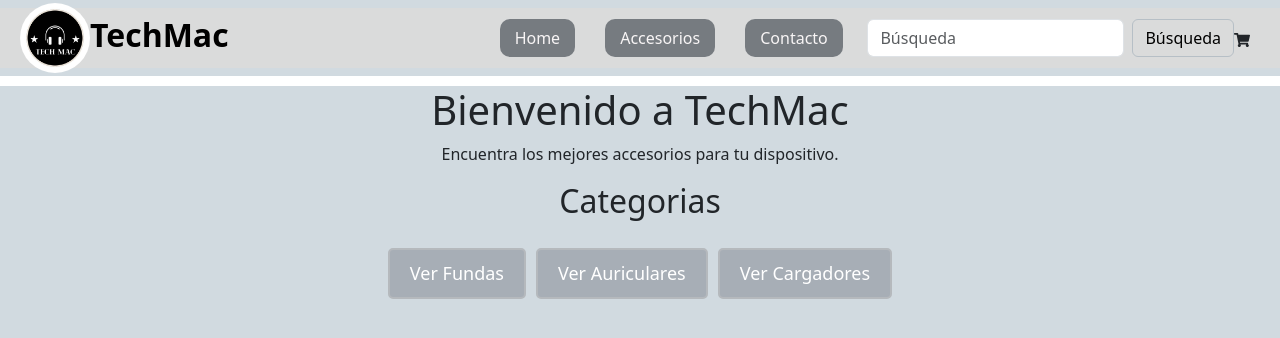
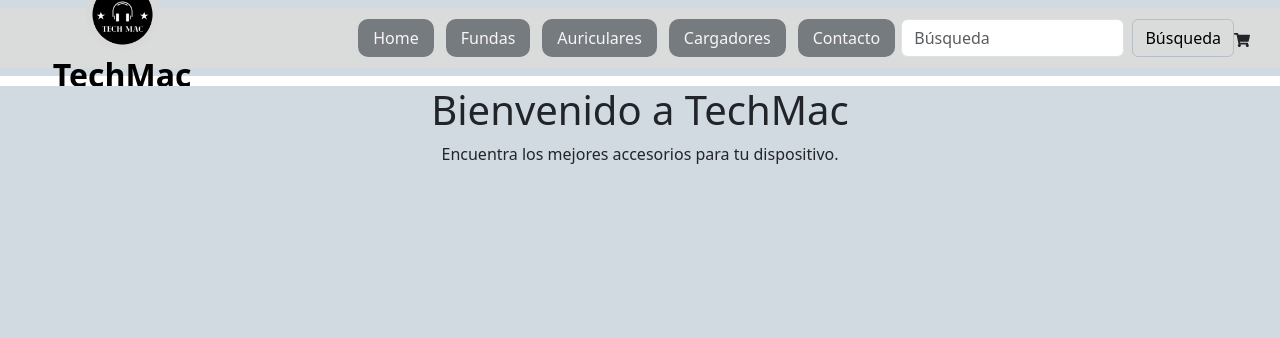
Before and after one commit to AngelRMarquez/Entrega-final-Marquez, a React (Vite) app: page / in a window 1280 px wide. Shown: the top 338 px of the page. Built offline with nearby package versions, Linux system fonts and the light colour scheme; the HTML template or start-up script is replaced by a standard one.

Commit message:
segunda preentrega

```diff
--- a/src/App.css
+++ b/src/App.css
@@ -13,7 +13,7 @@
 .font-techmac {
   font-size: 2rem;
   font-weight: bold;
-  margin-right: 20%;
+  margin-right: 10%;
   margin-left: 20px;
   text-decoration: none;
   color: black;
@@ -28,12 +28,14 @@
 }
 
 .navbar img{
-  width: 70px;
+  width: 73px;
   border-radius: 50px;
 
 }
 
-
+ .h2{
+  text-align: center;
+ }
 /* Estilos para el CartWidget */
 .cart-widget {
   margin-right: 30px;
@@ -53,7 +55,7 @@
 .nav-linkk{
     color: rgb(248, 245, 245);
     padding: 8px 15px;
-    margin: 15px ;
+    margin: 6px ;
     border-radius: 10px;
     background-color:#767b80 ;;
     text-decoration: none;
@@ -259,8 +261,10 @@ background-color:#6e7174  ;
 }
 
 .accessory-item {
-
-    width: calc(50% - 20px);
+    display: flex;
+    flex-direction: column;
+    justify-content: center;
+    width: calc(30% - 100px);
     margin-bottom: 40px;
     position: relative;
     text-align: left;
--- a/src/App.jsx
+++ b/src/App.jsx
@@ -2,21 +2,24 @@
 import React from 'react';
 import './App.css';
 import { BrowserRouter, Routes, Route } from 'react-router-dom';
-import ProductsComponent from './components/products/ProductsComponent.jsx';
 import HomeComponent from './components/home/HomeComponent';
 import ContactComponent from './components/contact/ContactComponent';
 import NavBar from './components/navigation/NavBar';
 import SingleAccessories from './components/product/SingleAccessories';
 import CategoryComponent from './components/categories/CategoryComponent.jsx';
-// import ItemListContainer from './components/products/ItemListContainer.jsx';
+
 const App = () => {
+
+
     return (
+
+
         <div className="app">
             <BrowserRouter>
                 <NavBar />
                 <Routes>
                     <Route path="/" element={<HomeComponent />} />
-                    <Route path="/products" element={<ProductsComponent />} />
+                    {/* <Route path="/products" element={<ProductsComponent />} /> */}
                     <Route path="/product/:accesId" element={<SingleAccessories />} />
                     <Route path="/category/:catName" element={<CategoryComponent />} />
                     {/* <Route path="/category/:catName" element={<ItemListContainer />} /> */}
--- a/src/components/categories/CategoryComponent.jsx
+++ b/src/components/categories/CategoryComponent.jsx
@@ -2,12 +2,15 @@
 import { useParams } from "react-router-dom";
 import { useEffect, useState } from "react";
 import { getAccessories } from "../../asyncMock";
-import CartWidget from "../CartWidget";
+import { useNavigate } from 'react-router-dom';
+
+// import CartWidget from "../CartWidget";
 
 export default function CategoryComponent() {
     const { catName } = useParams();
     const [accessories, setAccessories] = useState([]);
-    const [counter, setCounter] = useState(0);
+    const navigate = useNavigate();
+
 
     useEffect(() => {
         const fetchData = async () => {
@@ -23,42 +26,37 @@ export default function CategoryComponent() {
         fetchData();
     }, [catName]);
 
-    const handleAddToCart = (accessoryId) => {
 
-        setCounter(counter + 1 );
 
-        console.log(`Agregando al carrito el accesorio con ID ${accessoryId}`);
-    };
+    useEffect(() => {
+        getAccessories.then((data) => {
+            setAccessories(data);
+        });
+    }, []);
 
-    const handleRemoveFromCart = (accessoryId) => {
-
-        if(counter > 0){
-            setCounter(counter - 1);
-        }else{
-            console.log('ya esta en el minimo 0');
-        }
-
-        console.log(`Eliminando del carrito el accesorio con ID ${accessoryId}`);
+    const handleClick = (id) => {
+        navigate(`/product/${id}`);
     };
 
     return (
         <div>
-            <h2>Categoría {catName}</h2>
+            <h2 className="h2">Categoría: {catName}</h2>
             <div className="accessories-list">
                 {accessories.map(accessory => (
                     <div key={accessory.id} className="accessory-item">
+                        <img src={accessory.imagen} alt={accessory.nombre} />
                         <h3>{accessory.nombre}</h3>
                         <p>Precio: ${accessory.precio}</p>
-                        <p>Descripción: {accessory.descripcion}</p>
-                        <img src={accessory.imagen} alt={accessory.nombre} />
                         <div className="accessory-buttons">
                         <button  className="add-to-cart-btn" onClick={() => handleAddToCart(accessory.id)}>Agregar al carrito</button>
-                        <h4 className="counter">{counter}</h4>
-                        <button className="remove-from-cart-btn" onClick={() => handleRemoveFromCart(accessory.id)}>Eliminar del carrito</button>
+                        <button className="add-to-cart-btn" onClick={() => handleClick(accessory.id)}>Ver detalles</button>
                     </div>
                     </div>
                 ))}
             </div>
         </div>
+
+
+
     );
 }
--- a/src/components/home/HomeComponent.jsx
+++ b/src/components/home/HomeComponent.jsx
@@ -9,10 +9,8 @@ const HomeComponent = () => {
 
             <h1>Bienvenido a TechMac</h1>
             <p>Encuentra los mejores accesorios para tu dispositivo.</p>
-            <h2>Categorias</h2>
-            <Link className="category-link" to="/category/fundas">Ver Fundas</Link>
-            <Link className="category-link" to="/category/auriculares">Ver Auriculares</Link>
-            <Link className="category-link" to="/category/cargadores">Ver Cargadores</Link>
+
+
         </div>
     );
 };
--- a/src/components/navigation/NavBar.jsx
+++ b/src/components/navigation/NavBar.jsx
@@ -2,14 +2,17 @@ import React from 'react';
 import CartWidget from '../CartWidget';
 import { Link } from 'react-router-dom';
 
+
 const NavBar = () => {
+
+
     return (
         <>
             <nav className="navbar navbar-expand-lg">
                 <div className="container-fluidd">
 
                     <a className="font-techmac" href="/">
-                    <img src="./img/logo-techmac.jpeg" alt="logo" />TechMac</a>
+                    <img src="./img/techmac-logo.jpeg" alt="logo" />TechMac</a>
 
                     <button className="navbar-toggler" type="button" data-bs-toggle="collapse" data-bs-target="#navbarSupportedContent" aria-controls="navbarSupportedContent" aria-expanded="false" aria-label="Toggle navigation">
                         <span className="navbar-toggler-icon"></span>
@@ -20,7 +23,13 @@ const NavBar = () => {
                                 <Link className="nav-linkk active" aria-current="page" to="/">Home</Link>
                             </li>
                             <li className="nav-item">
-                                <Link className="nav-linkk active" aria-current="page" to="/products">Accesorios</Link>
+                                <Link className="nav-linkk active" aria-current="page" to="/category/fundas">Fundas</Link>
+                            </li>
+                            <li className="nav-item">
+                                <Link className="nav-linkk active" aria-current="page" to="/category/auriculares">Auriculares</Link>
+                            </li>
+                            <li className="nav-item">
+                                <Link className="nav-linkk active" aria-current="page" to="/category/cargadores">Cargadores</Link>
                             </li>
                             <li className="nav-item">
                                 <Link className="nav-linkk active" aria-current="page" to="/contact">Contacto</Link>
--- a/src/components/products/ProductsComponent.jsx
+++ b/src/components/products/ProductsComponent.jsx
@@ -1,37 +1,37 @@
-// ProductsComponent.jsx
-import React, { useEffect, useState } from 'react';
-import { useNavigate } from 'react-router-dom';
-import { getAccessories } from '../../asyncMock';
+// // ProductsComponent.jsx
+// import React, { useEffect, useState } from 'react';
+// import { useNavigate } from 'react-router-dom';
+// import { getAccessories } from '../../asyncMock';
 
-const ProductsComponent = () => {
-    const navigate = useNavigate();
-    const [accessories, setAccessories] = useState([]);
+// const ProductsComponent = () => {
+//     const navigate = useNavigate();
+//     const [accessories, setAccessories] = useState([]);
 
-    useEffect(() => {
-        getAccessories.then((data) => {
-            setAccessories(data);
-        });
-    }, []);
+//     useEffect(() => {
+//         getAccessories.then((data) => {
+//             setAccessories(data);
+//         });
+//     }, []);
 
-    const handleClick = (id) => {
-        navigate(`/product/${id}`);
-    };
+//     const handleClick = (id) => {
+//         navigate(`/product/${id}`);
+//     };
 
-    return (
-        <div className="card-container">
-        {accessories.map((accessory) => (
-            <div className="card" key={accessory.id}>
-                <img src={accessory.imagen} alt={accessory.nombre} />
-                <div className="card-content">
-                    <h4 className="card-title">{accessory.nombre}</h4>
-                    <p className="card-price">Precio: ${accessory.precio}</p>
-                    <button className="card-button" onClick={() => handleClick(accessory.id)}>Ver detalles</button>
-                </div>
-            </div>
-        ))}
-    </div>
+//     return (
+//         <div className="card-container">
+//         {accessories.map((accessory) => (
+//             <div className="card" key={accessory.id}>
+//                 <img src={accessory.imagen} alt={accessory.nombre} />
+//                 <div className="card-content">
+//                     <h4 className="card-title">{accessory.nombre}</h4>
+//                     <p className="card-price">Precio: ${accessory.precio}</p>
+//                     <button className="card-button" onClick={() => handleClick(accessory.id)}>Ver detalles</button>
+//                 </div>
+//             </div>
+//         ))}
+//     </div>
 
-    );
-};
+//     );
+// };
 
-export default ProductsComponent;
+// export default ProductsComponent;
```
Also changed, not shown: src/components/products/ItemListContainer.jsx (+23 -23 lines), img/logo-techmac.jpeg (deleted), img/techmac-logo.jpeg (added).
